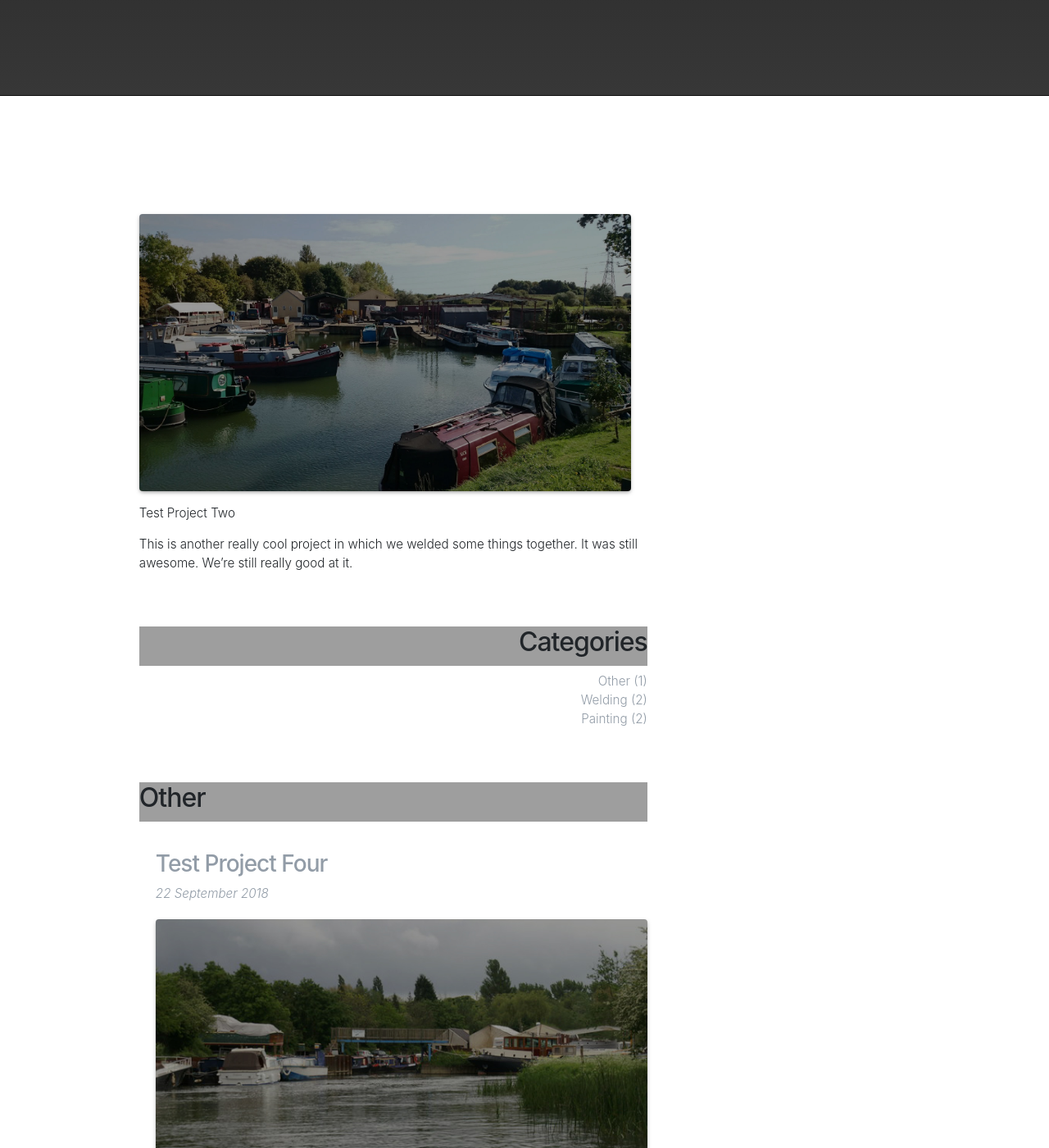
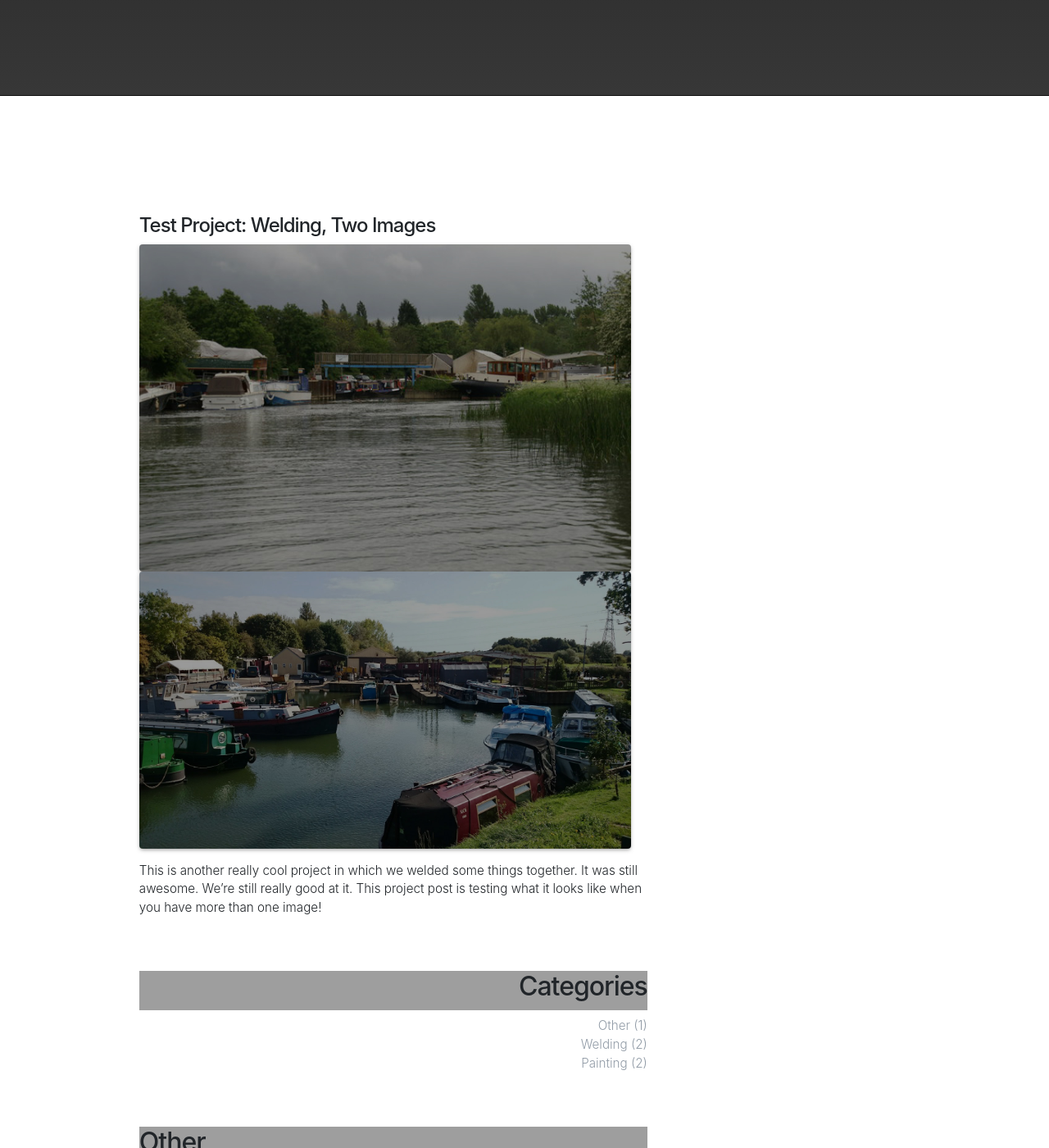
Before and after one commit to pages-themes/slate, a Jekyll site: the page built from _posts/2018-09-28-test-project-two.md, in a window 1280 px wide and 1400 px high, scrolled down 364 px. Shown: the whole window at 82% size. Built offline with Jekyll 4.4.1, drawn with Linux system fonts in a browser that asks for light colours; our own code applies the rules of GitHub Pages for plain Markdown files; some of the changed text lies outside the part shown; grey boxes are pictures that could not be loaded.

Commit message:
Update from Forestry.io - Updated 2018-09-28-test-project-two.md

```diff
--- a/_posts/2018-09-28-test-project-two.md
+++ b/_posts/2018-09-28-test-project-two.md
@@ -1,11 +1,11 @@
 ---
-title: Test Project Two
+title: 'Test Project: Welding, Two Images'
 category: welding
-image: /assets/images/cruisers2.jpg
+image: "/assets/images/cruisers2.jpg"
+
 ---
+#### Test Project: Welding, Two Images
 
-![Welding Image 2]({{ "/assets/images/cruisers2.jpg" | absolute_url }})
+![](/uploads/cruisers3-1.jpg)![](/uploads/cruisers2.jpg)
 
-{{ page.title }}
-
-This is another really cool project in which we welded some things together. It was still awesome. We're still really good at it.
+This is another really cool project in which we welded some things together. It was still awesome. We're still really good at it. This project post is testing what it looks like when you have more than one image!
```
